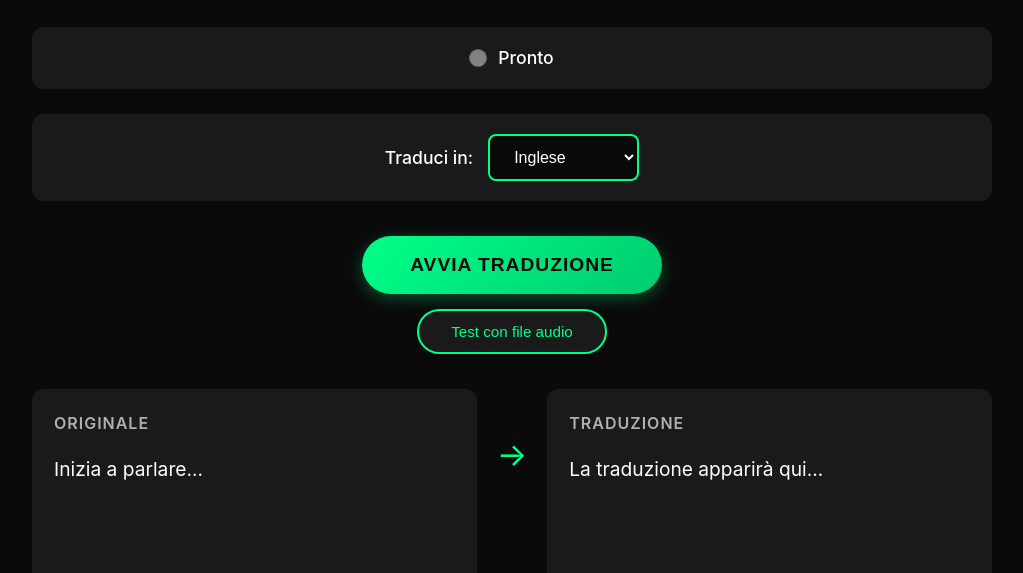
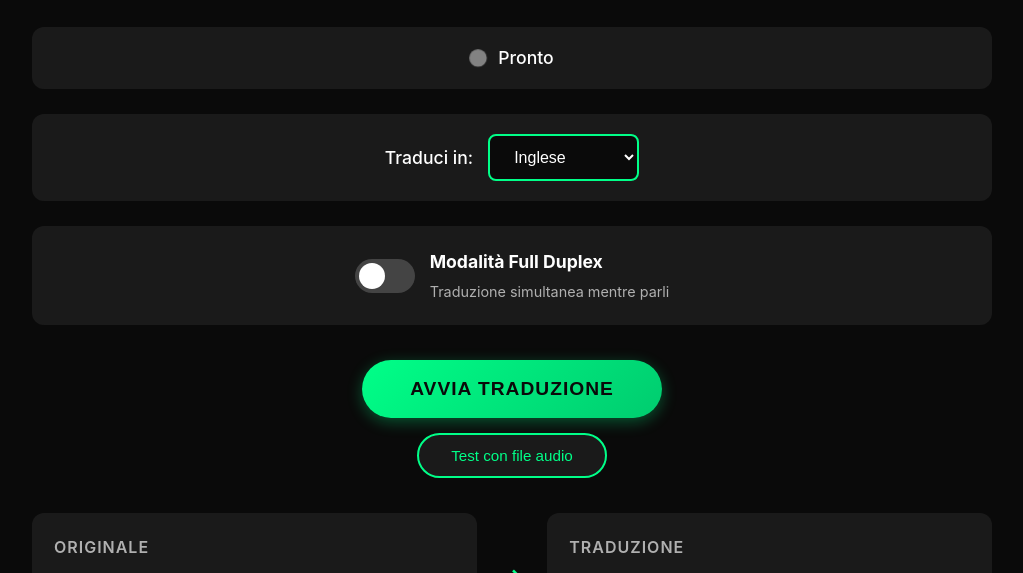
Before and after one commit to crispinto-dev/voicetranslator, a website with bundled scripts: page public/index.html in a window 1280 px wide. Shown: the part 165-738 px from the top of the page, without its empty margins (128-1151 px from the left). Built offline with nearby package versions, Linux system fonts and the light colour scheme.

Commit message:
Add Full Duplex mode toggle for simultaneous translation
- Added toggle switch in UI to enable/disable Full Duplex mode
- When enabled: disables VAD (turn_detection: null) for simultaneous translation
- When disabled: uses server VAD (half duplex) - waits for user to finish
- Toggle causes session restart to apply changes
- Added CSS styling for modern toggle switch

Full Duplex allows AI to translate while user is still speaking.

Co-Authored-By: Claude Opus 4.5 <noreply@anthropic.com>

```diff
--- a/public/app.js
+++ b/public/app.js
@@ -10,6 +10,7 @@ class VoiceTranslator {
     this.isRunning = false;
     this.targetLanguage = 'en';
     this.isMuted = false;
+    this.fullDuplexMode = false;  // Full duplex mode (simultaneous translation)
 
     this.initializeUI();
     this.registerServiceWorker();
@@ -24,9 +25,27 @@ class VoiceTranslator {
     this.translatedText = document.getElementById('translatedText');
     this.testFileButton = document.getElementById('testFileButton');
     this.audioFileInput = document.getElementById('audioFileInput');
+    this.fullDuplexToggle = document.getElementById('fullDuplexToggle');
 
     this.startButton.addEventListener('click', () => this.toggleTranslation());
     this.languageSelect.addEventListener('change', (e) => this.changeLanguage(e.target.value));
+
+    // Full duplex mode toggle
+    if (this.fullDuplexToggle) {
+      this.fullDuplexToggle.addEventListener('change', (e) => {
+        this.fullDuplexMode = e.target.checked;
+        console.log('[App] Full duplex mode:', this.fullDuplexMode ? 'enabled' : 'disabled');
+
+        // If session is active, restart to apply changes
+        if (this.isRunning) {
+          const wasRunning = this.isRunning;
+          this.stopTranslation();
+          if (wasRunning) {
+            setTimeout(() => this.startTranslation(), 500);
+          }
+        }
+      });
+    }
 
     // File upload event handlers (for testing)
     if (this.testFileButton) {
@@ -111,8 +130,8 @@ class VoiceTranslator {
 
       console.log('[App] Connected to OpenAI Realtime API via WebRTC');
 
-      // Disable turn_detection for simultaneous translation
-      // This allows the AI to start translating while the user is still speaking
+      // Full Duplex Mode: Disable VAD for simultaneous translation
+      if (this.fullDuplexMode) {
         try {
           // Send session.update to disable VAD for continuous translation
           if (this.session.transport && this.session.transport.send) {
@@ -122,7 +141,7 @@ class VoiceTranslator {
                 turn_detection: null  // Disable VAD for simultaneous translation
               }
             });
-          console.log('[App] Disabled turn_detection for simultaneous translation');
+            console.log('[App] Full Duplex: Disabled turn_detection for simultaneous translation');
 
             // Start periodic commit for continuous translation
             // Commit audio buffer every 1.5 seconds to trigger translation
@@ -141,10 +160,13 @@ class VoiceTranslator {
                 }
               }
             }, 1500);
-          console.log('[App] Started periodic audio commit (every 1.5s)');
+            console.log('[App] Full Duplex: Started periodic audio commit (every 1.5s)');
           }
         } catch (e) {
           console.warn('[App] Could not disable turn_detection:', e);
+        }
+      } else {
+        console.log('[App] Half Duplex: Using server VAD (turn detection enabled)');
       }
 
       this.updateStatus('listening', 'In ascolto...');
--- a/public/index.html
+++ b/public/index.html
@@ -51,6 +51,18 @@
         </select>
       </div>
 
+      <!-- Full Duplex Mode Toggle -->
+      <div class="mode-toggle-section">
+        <label class="switch">
+          <input type="checkbox" id="fullDuplexToggle">
+          <span class="slider"></span>
+        </label>
+        <label for="fullDuplexToggle" class="mode-label">
+          <strong>Modalità Full Duplex</strong>
+          <small>Traduzione simultanea mentre parli</small>
+        </label>
+      </div>
+
       <!-- Control Button -->
       <div class="control-section">
         <button id="startButton" class="start-button">Avvia Traduzione</button>
--- a/public/styles.css
+++ b/public/styles.css
@@ -403,3 +403,88 @@ footer {
 ::-webkit-scrollbar-thumb:hover {
   background: var(--secondary-color);
 }
+
+/* Mode Toggle Section */
+.mode-toggle-section {
+  display: flex;
+  align-items: center;
+  justify-content: center;
+  gap: 15px;
+  padding: 20px;
+  background: var(--surface-color);
+  border-radius: 12px;
+  border: 2px solid transparent;
+  transition: all 0.3s ease;
+}
+
+.mode-toggle-section:hover {
+  border-color: var(--primary-color);
+}
+
+/* Toggle Switch */
+.switch {
+  position: relative;
+  display: inline-block;
+  width: 60px;
+  height: 34px;
+}
+
+.switch input {
+  opacity: 0;
+  width: 0;
+  height: 0;
+}
+
+.slider {
+  position: absolute;
+  cursor: pointer;
+  top: 0;
+  left: 0;
+  right: 0;
+  bottom: 0;
+  background-color: #444;
+  transition: .4s;
+  border-radius: 34px;
+}
+
+.slider:before {
+  position: absolute;
+  content: "";
+  height: 26px;
+  width: 26px;
+  left: 4px;
+  bottom: 4px;
+  background-color: white;
+  transition: .4s;
+  border-radius: 50%;
+}
+
+input:checked + .slider {
+  background: linear-gradient(135deg, var(--primary-color), var(--secondary-color));
+}
+
+input:focus + .slider {
+  box-shadow: 0 0 1px var(--primary-color);
+}
+
+input:checked + .slider:before {
+  transform: translateX(26px);
+}
+
+.mode-label {
+  display: flex;
+  flex-direction: column;
+  gap: 4px;
+  cursor: pointer;
+}
+
+.mode-label strong {
+  font-size: 1.1rem;
+  color: var(--text-color);
+}
+
+.mode-label small {
+  font-size: 0.9rem;
+  color: var(--text-secondary);
+  font-weight: normal;
+}
```
Lines whose indentation alone changed are shown as unchanged.
